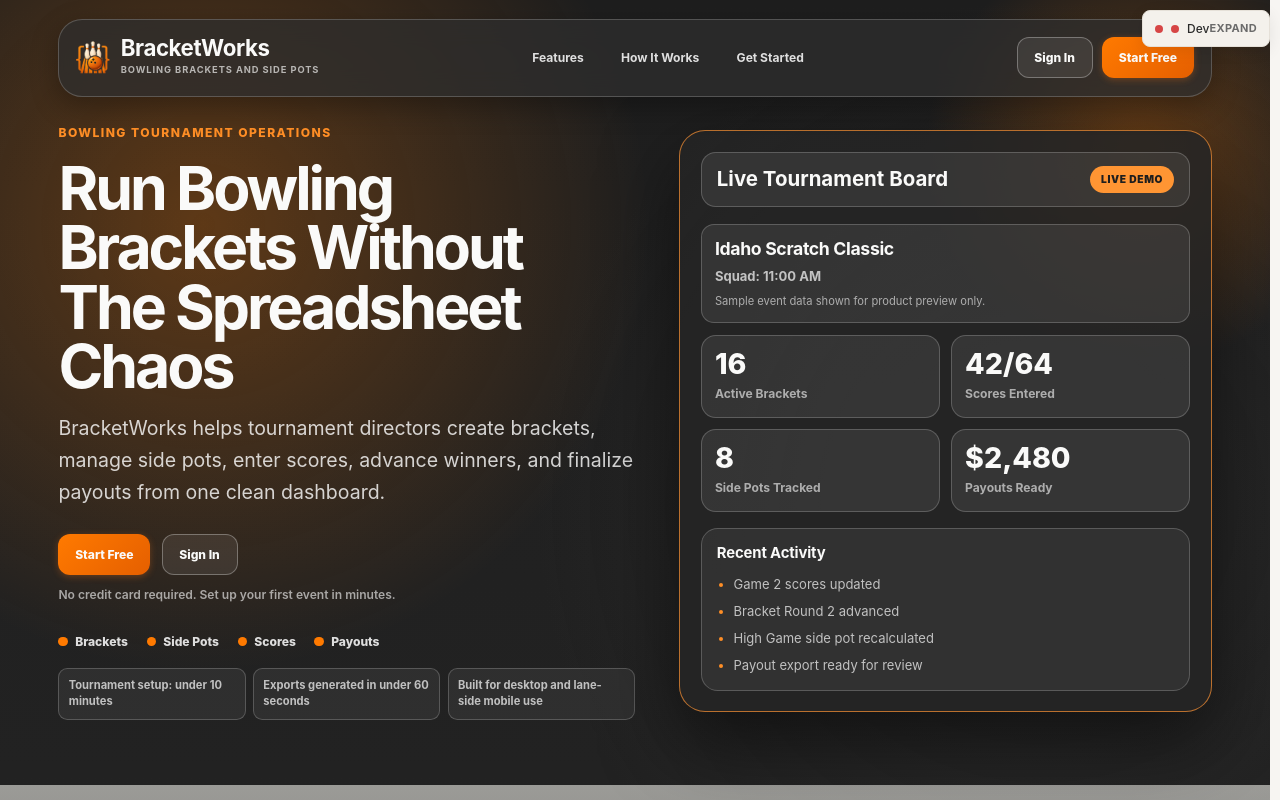
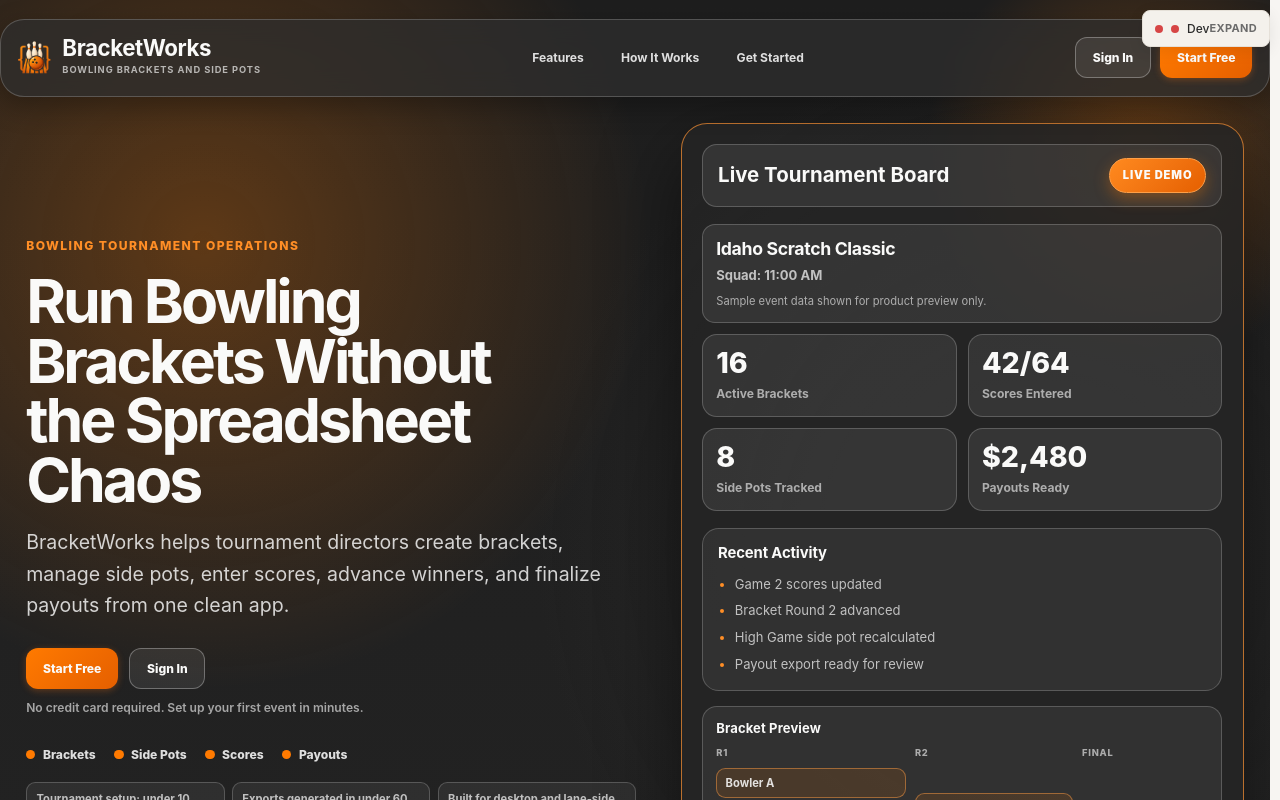
Before and after one commit to Mazzagotte/BracketWorks, a Next.js app in the folder frontend/: page / in a window 1280 px wide. Built offline with nearby package versions, Linux system fonts and the light colour scheme; no server answers.

Commit message:
Finalize homepage polish and section order

```diff
--- a/frontend/app/page.module.css
+++ b/frontend/app/page.module.css
@@ -11,12 +11,12 @@
   position: sticky;
   top: 0;
   z-index: 20;
-  padding: 20px 20px 0;
+  padding: 20px 0 0;
 }
 
 .navInner {
-  width: min(1240px, 100%);
-  margin: 0 auto;
+  width: 100%;
+  margin: 0;
   min-height: 84px;
   border-radius: 26px;
   border: 1px solid var(--opacity-white-20);
@@ -122,7 +122,7 @@
   min-height: calc(100svh - 104px);
   display: flex;
   align-items: center;
-  padding: 28px 20px 70px;
+  padding: 28px 0 70px;
   position: relative;
 }
 
@@ -138,8 +138,9 @@
 }
 
 .heroGrid {
-  width: min(1240px, 100%);
-  margin: 0 auto;
+  width: 100%;
+  margin: 0;
+  padding: 0 clamp(16px, 2.2vw, 30px);
   position: relative;
   z-index: 1;
   display: grid;
@@ -253,13 +254,15 @@
 
 .liveBadge {
   border-radius: 999px;
-  padding: 6px 12px;
-  background: color-mix(in srgb, var(--color-primary) 80%, white);
-  color: var(--color-dark-base);
+  padding: 8px 14px;
+  background: linear-gradient(135deg, color-mix(in srgb, var(--color-primary) 88%, white) 0%, var(--color-primary-hover) 100%);
+  color: var(--color-white);
+  border: 1px solid color-mix(in srgb, var(--color-primary) 72%, white);
+  box-shadow: 0 6px 16px color-mix(in srgb, var(--color-primary) 34%, transparent);
   text-transform: uppercase;
-  font-size: 11px;
+  font-size: 12px;
   font-weight: 900;
-  letter-spacing: 0.06em;
+  letter-spacing: 0.08em;
 }
 
 .tournamentMetaCard {
@@ -350,11 +353,56 @@
   color: color-mix(in srgb, var(--color-primary) 85%, white);
 }
 
+.bracketPreview {
+  margin-top: 16px;
+  border-radius: 16px;
+  border: 1px solid var(--opacity-white-20);
+  background: var(--opacity-white-06);
+  padding: 14px;
+}
+
+.bracketPreviewTitle {
+  margin: 0 0 10px;
+  color: var(--color-white);
+  font-size: 14px;
+  letter-spacing: 0.01em;
+}
+
+.bracketPreviewGrid {
+  display: grid;
+  grid-template-columns: 1.2fr 1fr 0.8fr;
+  gap: 10px;
+}
+
+.bracketRound {
+  display: grid;
+  gap: 8px;
+}
+
+.roundLabel {
+  font-size: 10px;
+  color: var(--opacity-white-60);
+  letter-spacing: 0.08em;
+  text-transform: uppercase;
+  font-weight: 800;
+}
+
+.matchNode {
+  border-radius: 10px;
+  border: 1px solid color-mix(in srgb, var(--color-primary) 35%, var(--opacity-white-20));
+  background: color-mix(in srgb, var(--color-primary) 12%, transparent);
+  color: var(--opacity-white-85);
+  font-size: 12px;
+  font-weight: 700;
+  line-height: 1.2;
+  padding: 8px 9px;
+}
+
 .features,
 .howItWorks,
 .ctaSection,
 .benefits {
-  padding: 76px 20px;
+  padding: 76px 0;
 }
 
 .features {
@@ -376,8 +424,9 @@
 }
 
 .sectionHeading {
-  width: min(1240px, 100%);
-  margin: 0 auto 30px;
+  width: 100%;
+  margin: 0 0 30px;
+  padding: 0 clamp(16px, 2.2vw, 30px);
   text-align: center;
 }
 
@@ -397,8 +446,9 @@
 }
 
 .featureGrid {
-  width: min(1240px, 100%);
-  margin: 0 auto;
+  width: 100%;
+  margin: 0;
+  padding: 0 clamp(16px, 2.2vw, 30px);
   display: grid;
   grid-template-columns: repeat(3, minmax(0, 1fr));
   gap: 20px;
@@ -443,12 +493,12 @@
 }
 
 .stepsGrid {
-  width: min(1240px, 100%);
-  margin: 0 auto;
+  width: 100%;
+  margin: 0;
+  padding: 32px clamp(16px, 2.2vw, 30px);
   border-radius: 28px;
   border: 1px solid var(--opacity-white-20);
   background: var(--opacity-white-06);
-  padding: 32px;
   display: grid;
   grid-template-columns: repeat(4, minmax(0, 1fr));
   gap: 22px;
@@ -474,8 +524,9 @@
 }
 
 .ctaContent {
-  width: min(980px, 100%);
-  margin: 0 auto;
+  width: 100%;
+  margin: 0;
+  padding: 0 clamp(16px, 2.2vw, 30px);
   text-align: center;
 }
 
@@ -503,8 +554,9 @@
 }
 
 .benefitsList {
-  width: min(1040px, 100%);
-  margin: 0 auto;
+  width: 100%;
+  margin: 0;
+  padding: 0 clamp(16px, 2.2vw, 30px);
   display: grid;
   gap: 14px;
 }
@@ -645,6 +697,10 @@
     grid-template-columns: 1fr;
   }
 
+  .bracketPreviewGrid {
+    grid-template-columns: 1fr;
+  }
+
   .panelHeaderRow {
     align-items: flex-start;
     flex-direction: column;
--- a/frontend/app/page.tsx
+++ b/frontend/app/page.tsx
@@ -118,10 +118,10 @@
           <div className={styles.heroContent}>
             <p className={styles.kicker}>Bowling Tournament Operations</p>
             <h1 className={styles.heroTitle}>
-              Run Bowling Brackets Without The Spreadsheet Chaos
+              Run Bowling Brackets Without the Spreadsheet Chaos
             </h1>
             <p className={styles.heroSubtitle}>
-              BracketWorks helps tournament directors create brackets, manage side pots, enter scores, advance winners, and finalize payouts from one clean dashboard.
+              BracketWorks helps tournament directors create brackets, manage side pots, enter scores, advance winners, and finalize payouts from one clean app.
             </p>
             <div className={styles.heroCTA}>
               <Link href="/signup" className={`${styles.navBtn} ${styles.navBtnPrimary}`}>
@@ -148,7 +148,7 @@
           <div className={styles.heroPanel}>
             <div className={styles.panelHeaderRow}>
               <h2 className={styles.heroPanelTitle}>Live Tournament Board</h2>
-              <span className={styles.liveBadge}>Live Demo</span>
+              <span className={styles.liveBadge}>LIVE DEMO</span>
             </div>
 
             <div className={styles.tournamentMetaCard}>
@@ -184,6 +184,28 @@
                 <li>High Game side pot recalculated</li>
                 <li>Payout export ready for review</li>
               </ul>
+            </div>
+
+            <div className={styles.bracketPreview} aria-label="Bracket preview">
+              <h4 className={styles.bracketPreviewTitle}>Bracket Preview</h4>
+              <div className={styles.bracketPreviewGrid}>
+                <div className={styles.bracketRound}>
+                  <span className={styles.roundLabel}>R1</span>
+                  <div className={styles.matchNode}>Bowler A</div>
+                  <div className={styles.matchNode}>Bowler B</div>
+                  <div className={styles.matchNode}>Bowler C</div>
+                  <div className={styles.matchNode}>Bowler D</div>
+                </div>
+                <div className={styles.bracketRound}>
+                  <span className={styles.roundLabel}>R2</span>
+                  <div className={styles.matchNode}>Winner 1</div>
+                  <div className={styles.matchNode}>Winner 2</div>
+                </div>
+                <div className={styles.bracketRound}>
+                  <span className={styles.roundLabel}>Final</span>
+                  <div className={styles.matchNode}>Champion</div>
+                </div>
+              </div>
             </div>
           </div>
         </div>
@@ -224,20 +246,6 @@
         </div>
       </section>
 
-      <section id="pricing" className={styles.ctaSection}>
-        <div className={styles.ctaContent}>
-          <h2>Ready To Make Tournament Day Easier?</h2>
-          <p>
-            Create your first event and run brackets, scores, side pots, and payouts from one place.
-          </p>
-          <div className={styles.ctaButtons}>
-            <Link href="/signup" className={`${styles.navBtn} ${styles.navBtnPrimary}`}>
-              Create Account
-            </Link>
-          </div>
-        </div>
-      </section>
-
       <section className={styles.benefits}>
         <div className={styles.sectionHeading}>
           <h2 className={styles.sectionTitle}>Why Organizers Choose BracketWorks</h2>
@@ -273,6 +281,20 @@
           </article>
         </div>
       </section>
+
+      <section id="pricing" className={styles.ctaSection}>
+        <div className={styles.ctaContent}>
+          <h2>Ready To Make Tournament Day Easier?</h2>
+          <p>
+            Create your first event and run brackets, scores, side pots, and payouts from one place.
+          </p>
+          <div className={styles.ctaButtons}>
+            <Link href="/signup" className={`${styles.navBtn} ${styles.navBtnPrimary}`}>
+              Create Account
+            </Link>
+          </div>
+        </div>
+      </section>
     </div>
   );
 }
```
